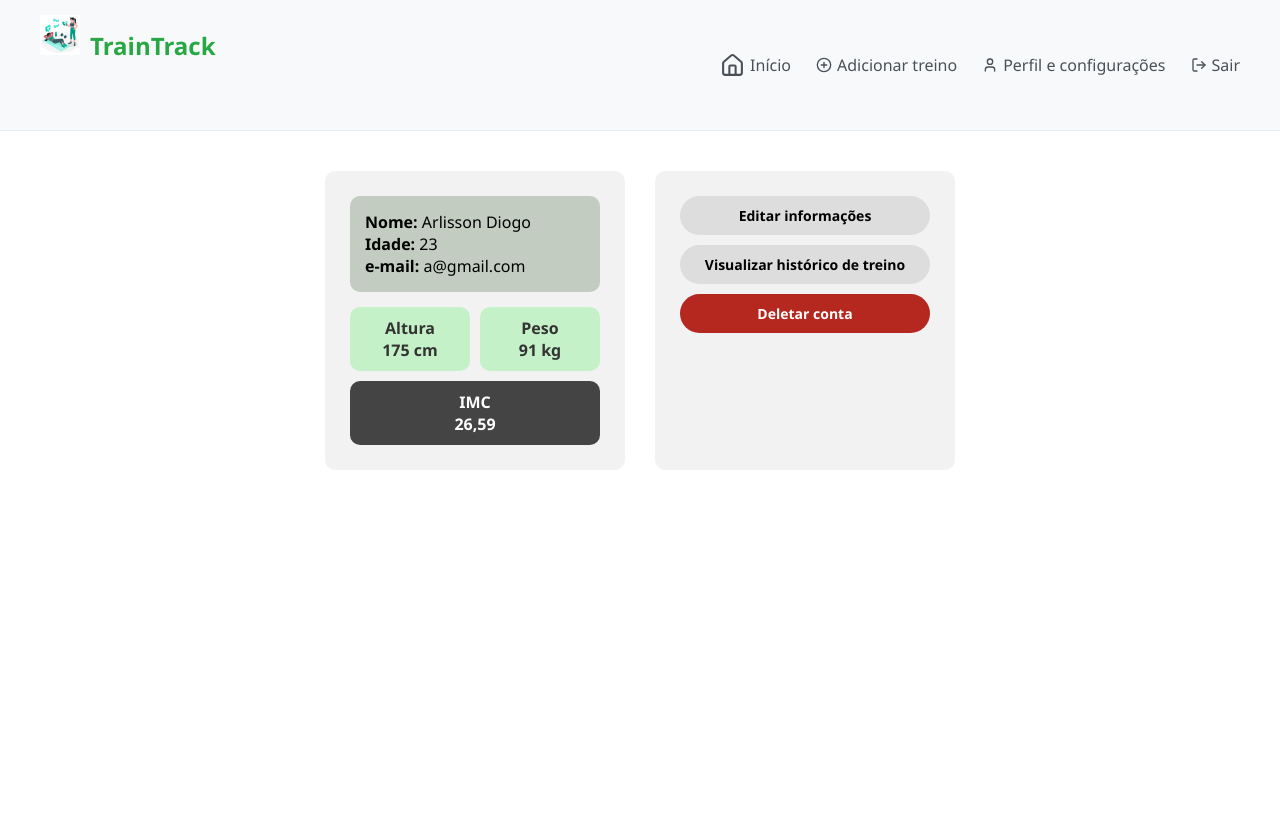
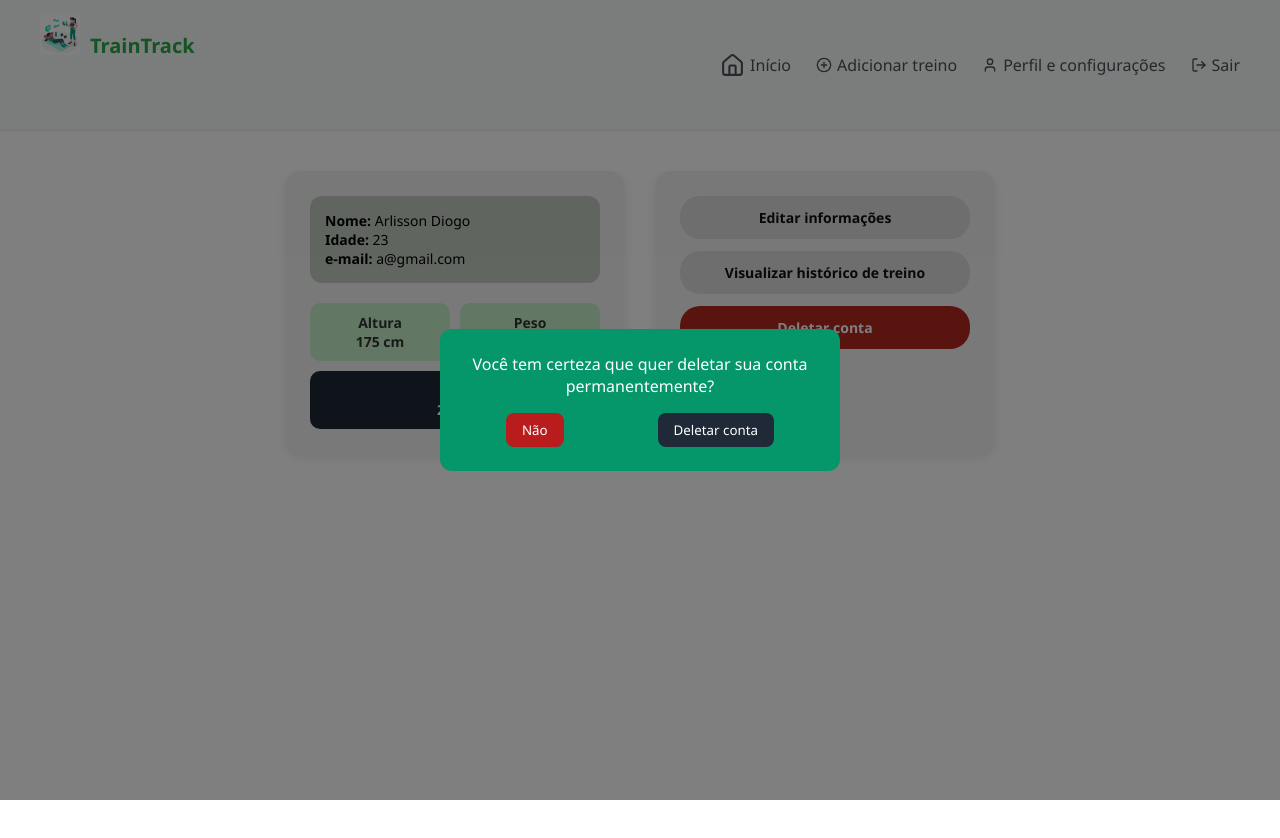
Before and after one commit to arlissondiogo/frontend-traintrack, a React (Vite) app in the folder frontend/: page /perfil in a window 1280 px wide. Both pictures are taken after a click on the button "Deletar conta". Shown: the top 838 px of the page. Built offline with nearby package versions, Linux system fonts and the light colour scheme.

Commit message:
feat: adiciona um componente deleteAccount além de ajustar o profile jsx + css

```diff
--- a/frontend/src/Pages/Profile/Profile.css
+++ b/frontend/src/Pages/Profile/Profile.css
@@ -1,55 +1,14 @@
 .profile-page {
-  font-family: sans-serif;
+  font-family: "Segoe UI", Tahoma, Geneva, Verdana, sans-serif;
   background-color: #fff;
   min-height: 100vh;
-}
-
-.header-inner {
-  display: flex;
-  align-items: center;
-  justify-content: space-between;
-  max-width: 1200px;
-  margin: 0 auto;
-}
-
-.logo-container {
-  display: flex;
-  align-items: center;
-}
-
-.logo {
-  height: 40px;
-  margin-right: 10px;
-}
-
-.brand {
-  font-size: 24px;
-  font-weight: bold;
-  color: #28a745;
-}
-
-.nav-list {
-  list-style: none;
-  display: flex;
-  gap: 25px;
-  margin: 0;
-  padding: 0;
-}
-
-.nav-item .nav-link {
-  text-decoration: none;
-  color: #495057;
-  font-size: 16px;
-  transition: color 0.3s ease;
-}
-
-.nav-item:hover .nav-link {
-  color: #28a745;
+  padding: 0 20px;
 }
 
 .profile-main {
   display: flex;
   justify-content: center;
+  flex-wrap: wrap;
   gap: 30px;
   padding: 40px 20px;
 }
@@ -58,15 +17,18 @@
 .actions-box {
   background-color: #f2f2f2;
   padding: 25px;
-  border-radius: 10px;
-  width: 300px;
+  border-radius: 16px;
+  width: 100%;
+  max-width: 340px;
+  box-shadow: 0 4px 10px rgba(0, 0, 0, 0.08);
 }
 
 .user-info {
   background-color: #c2ccc1;
   padding: 15px;
-  border-radius: 10px;
-  margin-bottom: 15px;
+  border-radius: 12px;
+  margin-bottom: 20px;
+  font-size: 14px;
 }
 
 .metrics {
@@ -82,6 +44,7 @@
   border-radius: 10px;
   text-align: center;
   font-weight: bold;
+  font-size: 14px;
 }
 
 .metric.green {
@@ -90,7 +53,7 @@
 }
 
 .metric.dark {
-  background-color: #444;
+  background-color: #1f2937;
   color: #fff;
   flex: 1 1 100%;
 }
@@ -98,17 +61,23 @@
 .btn {
   display: block;
   width: 100%;
-  padding: 10px;
+  padding: 12px;
   border: none;
   border-radius: 20px;
   font-weight: bold;
-  margin-bottom: 10px;
+  margin-bottom: 12px;
   cursor: pointer;
   font-size: 14px;
+  transition: background-color 0.3s ease;
 }
 
 .btn.grey {
   background-color: #ddd;
+  color: #111;
+}
+
+.btn.grey:hover {
+  background-color: #ccc;
 }
 
 .btn.red {
@@ -116,6 +85,18 @@
   color: #fff;
 }
 
+.btn.red:hover {
+  background-color: #a1221b;
+}
+
 .add-button:hover {
   background-color: #1b5e20;
 }
+
+/* Responsivo (opcional) */
+@media (max-width: 768px) {
+  .profile-main {
+    flex-direction: column;
+    align-items: center;
+  }
+}
--- a/frontend/src/Pages/Profile/Profile.jsx
+++ b/frontend/src/Pages/Profile/Profile.jsx
@@ -1,7 +1,26 @@
-import React from "react";
+import React, { useState } from "react";
+import { useNavigate } from "react-router-dom"; // <-- Importa o hook
 import "./Profile.css";
+import DeleteAccountModal from "/src/components/DeleteAccount/DeleteAccountModal.jsx";
 
 export default function Profile() {
+  const [isModalOpen, setIsModalOpen] = useState(false);
+  const navigate = useNavigate(); // <-- Inicializa o hook
+
+  const handleDelete = () => {
+    // Aqui faz a chamada para deletar a conta na API
+    console.log("Conta deletada");
+
+    // Fecha o modal
+    setIsModalOpen(false);
+
+    // Limpa dados de autenticação, se tiver
+    localStorage.removeItem("token");
+
+    // Redireciona para a página de login
+    navigate("/login");
+  };
+
   return (
     <div className="profile-page">
       <main className="profile-main">
@@ -17,6 +36,7 @@ export default function Profile() {
               <strong>e-mail:</strong> a@gmail.com
             </p>
           </div>
+
           <div className="metrics">
             <div className="metric green">
               <p>Altura</p>
@@ -36,9 +56,17 @@ export default function Profile() {
         <div className="actions-box">
           <button className="btn grey">Editar informações</button>
           <button className="btn grey">Visualizar histórico de treino</button>
-          <button className="btn red">Deletar conta</button>
+          <button className="btn red" onClick={() => setIsModalOpen(true)}>
+            Deletar conta
+          </button>
         </div>
       </main>
+
+      <DeleteAccountModal
+        isOpen={isModalOpen}
+        onClose={() => setIsModalOpen(false)}
+        onConfirm={handleDelete}
+      />
     </div>
   );
 }
--- /dev/null
+++ b/frontend/src/components/DeleteAccount/DeleteAccountModal.css
@@ -0,0 +1,48 @@
+.modal-overlay {
+  position: fixed;
+  inset: 0;
+  background-color: rgba(0, 0, 0, 0.5);
+  display: flex;
+  justify-content: center;
+  align-items: center;
+  z-index: 50;
+}
+
+.modal-container {
+  background-color: #059669; /* verde */
+  color: white;
+  padding: 24px;
+  border-radius: 12px;
+  width: 100%;
+  max-width: 400px;
+  text-align: center;
+}
+
+.modal-message {
+  margin-bottom: 16px;
+  font-size: 1rem;
+}
+
+.modal-buttons {
+  display: flex;
+  justify-content: space-around;
+  gap: 10px;
+}
+
+.btn-cancel {
+  background-color: #b91c1c; /* vermelho */
+  color: white;
+  padding: 8px 16px;
+  border-radius: 8px;
+  border: none;
+  cursor: pointer;
+}
+
+.btn-confirm {
+  background-color: #1f2937; /* cinza escuro */
+  color: white;
+  padding: 8px 16px;
+  border-radius: 8px;
+  border: none;
+  cursor: pointer;
+}
--- /dev/null
+++ b/frontend/src/components/DeleteAccount/DeleteAccountModal.jsx
@@ -0,0 +1,26 @@
+import React from "react";
+import "./DeleteAccountModal.css";
+
+const DeleteAccountModal = ({ isOpen, onClose, onConfirm }) => {
+  if (!isOpen) return null;
+
+  return (
+    <div className="modal-overlay">
+      <div className="modal-container">
+        <p className="modal-message">
+          Você tem certeza que quer deletar sua conta permanentemente?
+        </p>
+        <div className="modal-buttons">
+          <button className="btn-cancel" onClick={onClose}>
+            Não
+          </button>
+          <button className="btn-confirm" onClick={onConfirm}>
+            Deletar conta
+          </button>
+        </div>
+      </div>
+    </div>
+  );
+};
+
+export default DeleteAccountModal;
```
